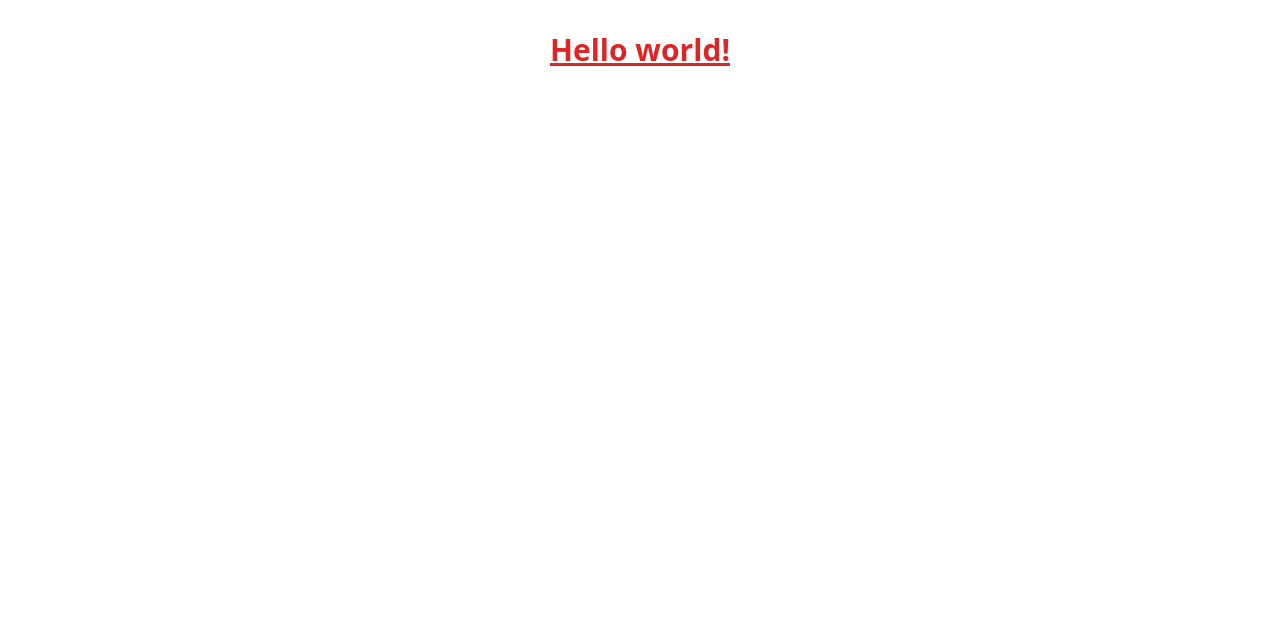
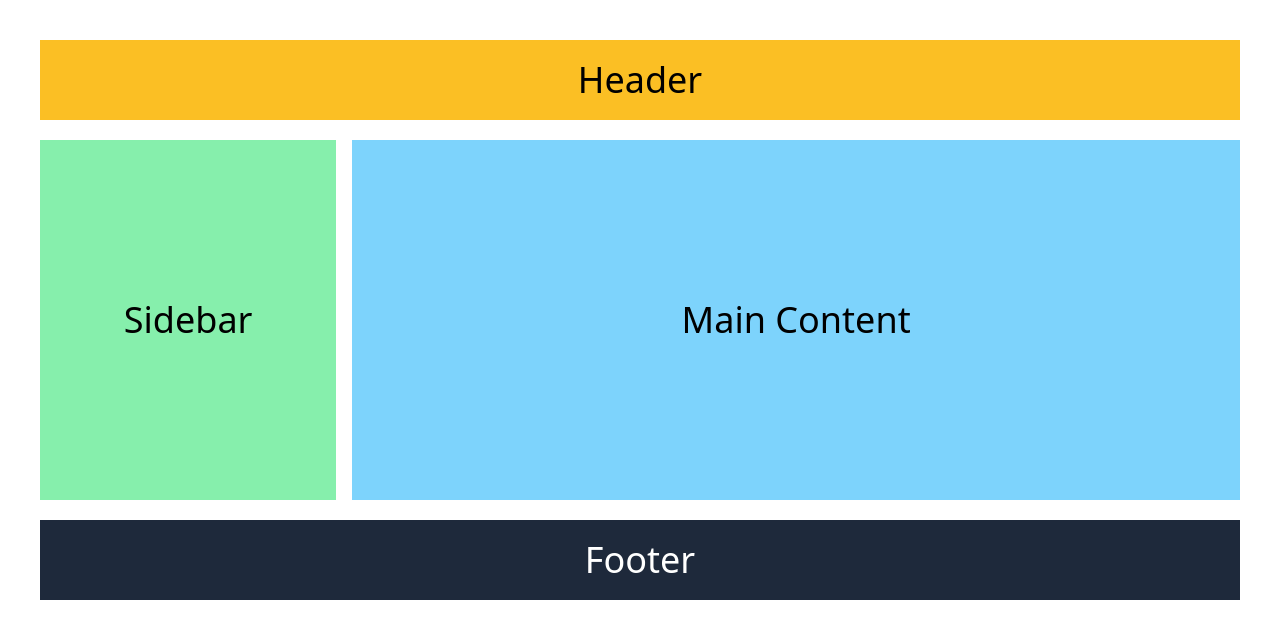
Before and after one commit to stoneberg/react-tailwind-vite-app, a React (Vite) app: page / in a window 1280 px wide. Shown: the top 638 px of the page. Built offline with nearby package versions, Linux system fonts and the light colour scheme.

Commit message:
add layout

```diff
--- a/src/App.jsx
+++ b/src/App.jsx
@@ -1,13 +1,13 @@
-import React from 'react'
-import './App.css'
+import React from "react";
+import "./App.css";
+import Layout from "./components/layouts/Layout";
 
 function App() {
-
   return (
-      <h1 className="text-3xl font-bold underline text-red-600">
-          Hello world!
-      </h1>
-  )
+    <>
+      <Layout />
+    </>
+  );
 }
 
-export default App
+export default App;
--- /dev/null
+++ b/src/components/layouts/Footer.jsx
@@ -0,0 +1,13 @@
+import React from "react";
+
+const Footer = () => {
+  return (
+    <>
+      <footer className="bg-slate-800 mt-auto p-5">
+        <h1 className="text-2xl md:text-4xl text-white">Footer</h1>
+      </footer>
+    </>
+  );
+};
+
+export default Footer;
--- /dev/null
+++ b/src/components/layouts/Header.jsx
@@ -0,0 +1,13 @@
+import React from "react";
+
+const Header = () => {
+  return (
+    <>
+      <header className="bg-amber-400 p-5">
+        <h1 className="text-2xl md:text-4xl">Header</h1>
+      </header>
+    </>
+  );
+};
+
+export default Header;
--- /dev/null
+++ b/src/components/layouts/Layout.jsx
@@ -0,0 +1,20 @@
+import React from "react";
+import Header from "./Header";
+import Footer from "./Footer";
+import SideBar from "./SideBar";
+import Main from "./Main";
+
+const Layout = () => {
+  return (
+    <div className="container p-2 mx-auto">
+      <Header />
+      <div className="bg-white my-5 w-full flex flex-col space-y-4 md:flex-row md:space-x-4 md:space-y-0">
+        <SideBar />
+        <Main />
+      </div>
+      <Footer />
+    </div>
+  );
+};
+
+export default Layout;
--- /dev/null
+++ b/src/components/layouts/Main.jsx
@@ -0,0 +1,13 @@
+import React from "react";
+
+const Main = () => {
+  return (
+    <>
+      <main className="bg-sky-300 md:w-2/3 lg:w-3/4 px-5 py-40">
+        <h1 className="text-2xl md:text-4xl">Main Content</h1>
+      </main>
+    </>
+  );
+};
+
+export default Main;
--- /dev/null
+++ b/src/components/layouts/SideBar.jsx
@@ -0,0 +1,13 @@
+import React from "react";
+
+const SideBar = () => {
+  return (
+    <>
+      <aside className="bg-green-300 md:w-1/3 lg:w-1/4 px-5 py-40">
+        <h1 className="text-2xl md:text-4xl">Sidebar</h1>
+      </aside>
+    </>
+  );
+};
+
+export default SideBar;
```
